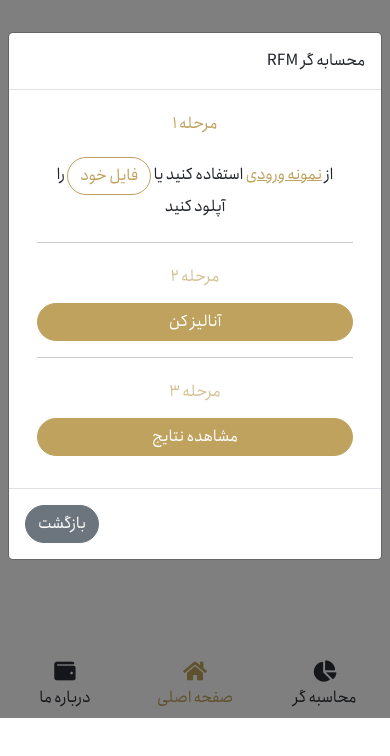
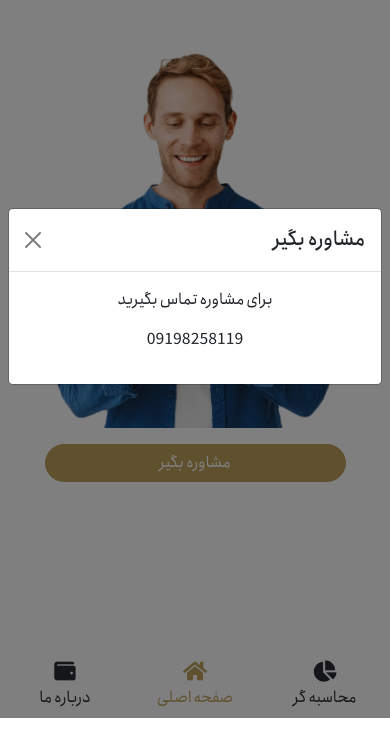
Before and after one commit to ahmadrezash/rfm_calculator, a plain HTML site: page index.html in a window 390 px wide. Both pictures are taken after a click on the button "مشاوره بگیر". Shown: the part 126-882 px from the top of the page. Drawn offline with Linux system fonts and the light colour scheme.

Commit message:
add number

```diff
--- a/index.html
+++ b/index.html
@@ -144,7 +144,7 @@
             </div>
             <div class="row justify-content-center mt-3">
                 <div class="col-10 text-center">
-                    <button type="button" class="btn  btn-success rounded-pill custom-primary" data-bs-toggle="modal" data-bs-target="#start_modal_id">
+                    <button type="button" class="btn  btn-success rounded-pill custom-primary" data-bs-toggle="modal" data-bs-target="#contactModal">
                         مشاوره بگیر
                     </button>
                 </div>
@@ -388,6 +388,32 @@
         </div>
     </div>
 </div>
+<div class="modal fade" id="contactModal" tabindex="-1" aria-labelledby="modernModalLabel" aria-hidden="true">
+    <div class="modal-dialog modal-dialog-centered">
+        <div class="modal-content">
+            <div class="modal-header">
+                <h5 class="modal-title" id="contactModalLabel">مشاوره بگیر</h5>
+                <button type="button" class="btn-close" data-bs-dismiss="modal" aria-label="Close"></button>
+            </div>
+
+            <div class="modal-body">
+                <div class="row justify-content-center">
+                    <div class="col-6 text-center">
+                        <p>
+                            برای مشاوره تماس بگیرید
+                        </p>
+                        <p class="mt-3">
+                            09198258119
+
+                        </p>
+
+                    </div>
+
+                </div>
+            </div>
+        </div>
+    </div>
+</div>
 <!-- Bootstrap JS (optional) -->
 <!--<script src="https://code.jquery.com/jquery-3.6.4.slim.min.js"></script>-->
 <!--<script src="https://cdn.jsdelivr.net/npm/@popperjs/core@2.9.3/dist/umd/popper.min.js"></script>-->
```
